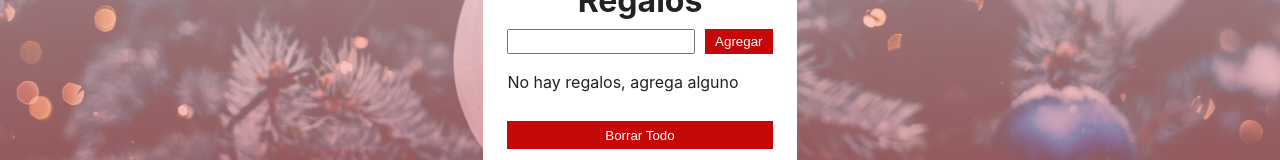
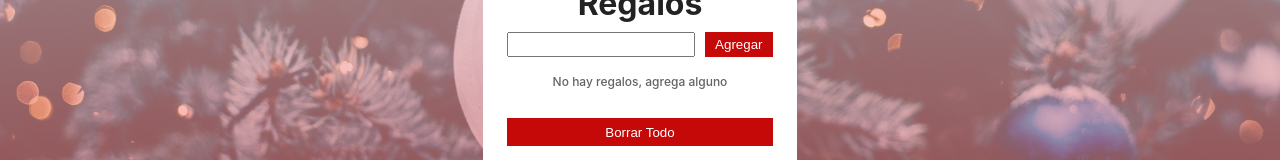
Before and after one commit to francisco-solis99/adviency, a React (Vite) app: page / in a window 1280 px wide. Both pictures are taken after a click on the button "Borrar Todo". Shown: the part 337-497 px from the top of the page. Built offline with nearby package versions, Linux system fonts and the light colour scheme.

Commit message:
refactor: :recycle: #day5-refactor the ListGif styles and structure

```diff
--- a/src/App.css
+++ b/src/App.css
@@ -36,30 +36,6 @@
   }
 }
 
-.gifts__list {
-  margin-top: 1em;
-  display: grid;
-  gap: .5em 0;
-  text-align: left;
-  list-style: none;
-}
-
-
-.gift {
-  display: flex;
-
-  & span {
-    width: 100%;
-  }
-
-  & button {
-    padding: .25em .5em;
-    border: 0;
-    background-color: rgb(197, 9, 9);
-    color: white;
-    cursor: pointer;
-  }
-}
 
 .gifts__remove {
   width: 100%;
--- a/src/App.jsx
+++ b/src/App.jsx
@@ -1,5 +1,5 @@
 import { useState, useRef} from 'react'
-import {ListGifs} from './components/ListGifts'
+import {ListGifs} from './components/ListGifts/ListGifts'
 
 import './App.css'
 
--- /dev/null
+++ b/src/components/ListGifts/List-Gifs.css
@@ -0,0 +1,31 @@
+.gifts__list {
+  margin-top: 1em;
+  display: grid;
+  gap: .5em 0;
+  text-align: left;
+  list-style: none;
+
+  & .gift__empty {
+    text-align: center;
+    font-weight: 500;
+    font-size: .75rem;
+    opacity: 70%;
+  }
+}
+
+
+.gift {
+  display: flex;
+
+  & span {
+    width: 100%;
+  }
+
+  & button {
+    padding: .25em .5em;
+    border: 0;
+    background-color: rgb(197, 9, 9);
+    color: white;
+    cursor: pointer;
+  }
+}
--- a/src/components/ListGifts.jsx
+++ b/src/components/ListGifts/ListGifts.jsx
@@ -1,5 +1,7 @@
 
 /* eslint-disable react/prop-types */
+
+import './List-Gifs.css'
 
 export function ListGifs({gifts, deleteGiftById}) {
 
@@ -11,7 +13,7 @@ export function ListGifs({gifts, deleteGiftById}) {
             {
               isEmpty
                 ?
-                  <li className="gifts__empty">
+                  <li className="gift__empty">
                     No hay regalos, agrega alguno
                   </li>
                 :
```
